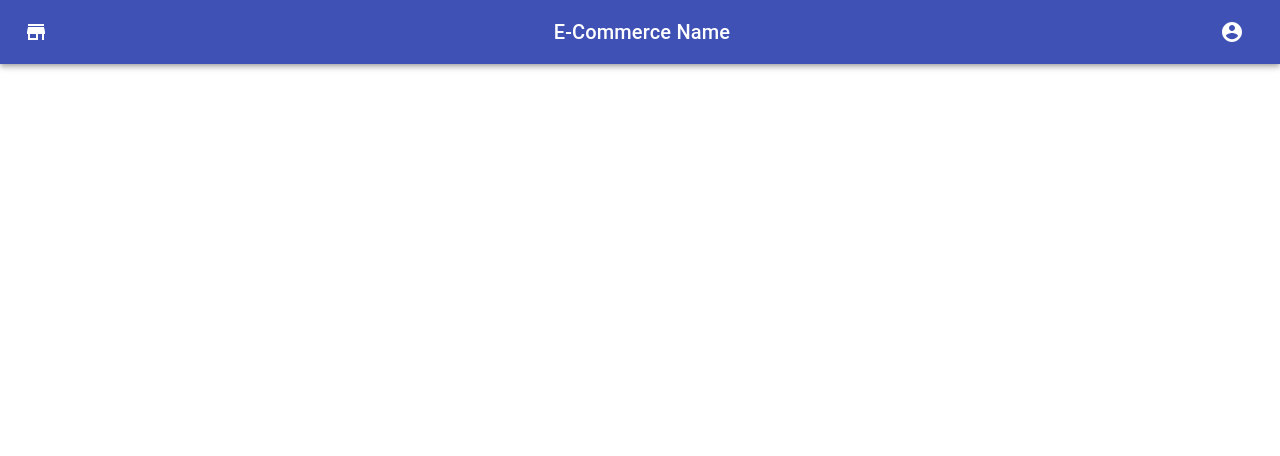
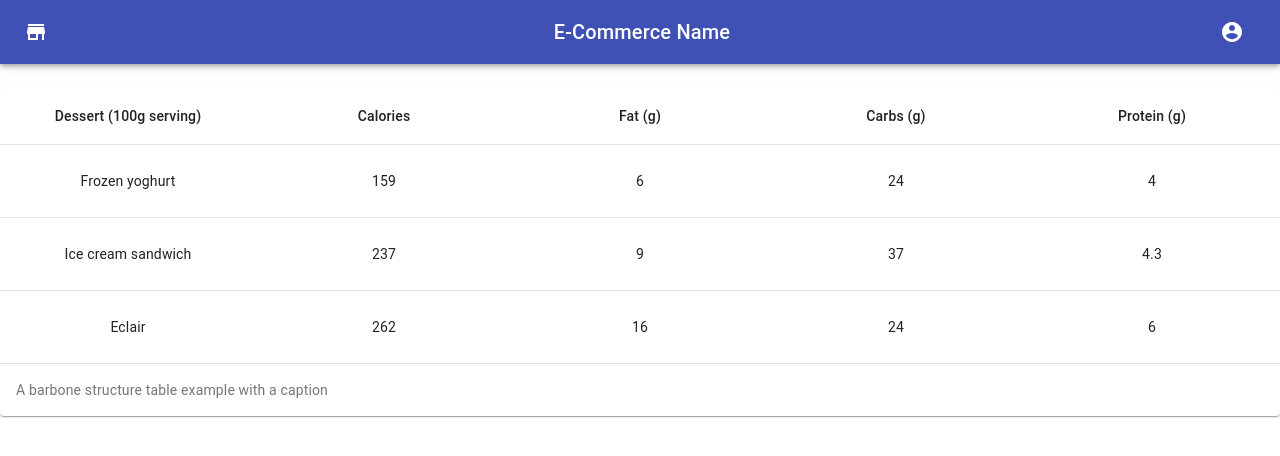
Before and after one commit to msymbolEJA/frontend-textile, a React (Create React App) app: page /edit-cell in a window 1280 px wide. Shown: the top 456 px of the page. Built offline with nearby package versions, Linux system fonts and the light colour scheme; sample sign-in values are in the browser's storage.

Commit message:
add editable cell when click cell

```diff
--- a/src/components/dashboard/DeliveredOrders.js
+++ b/src/components/dashboard/DeliveredOrders.js
@@ -25,7 +25,7 @@ export default function DeliveredOrders() {
   const history = useHistory();
 
   const handleClick = () => {
-    history.push("/orders");
+    history.push("/edit-cell");
   };
 
   return (
--- /dev/null
+++ b/src/components/editablecell/EditableCell.js
@@ -0,0 +1,159 @@
+import React from "react";
+import { makeStyles } from "@material-ui/core/styles";
+import Table from "@material-ui/core/Table";
+import TableBody from "@material-ui/core/TableBody";
+import TableCell from "@material-ui/core/TableCell";
+import TableHead from "@material-ui/core/TableHead";
+import TableRow from "@material-ui/core/TableRow";
+import Input from "@material-ui/core/Input";
+import Paper from "@material-ui/core/Paper";
+
+const useStyles = makeStyles(theme => ({
+    root: {
+        width: "100%",
+        marginTop: theme.spacing(3),
+        overflowX: "auto"
+    },
+    table: {
+        minWidth: 650
+    },
+    selectTableCell: {
+        width: 60
+    },
+    tableCell: {
+        width: 130,
+        height: 40
+    },
+    input: {
+        width: 130,
+        height: 40
+    }
+}));
+
+const createData = (name, calories, fat, carbs, protein) => ({
+    id: name.replace(" ", "_"),
+    name,
+    calories,
+    fat,
+    carbs,
+    protein,
+    isEditMode: false
+});
+
+const CustomTableCell = ({ row, name, onChange }) => {
+    const classes = useStyles();
+    const { isEditMode } = row;
+    return (
+        <TableCell align="center" className={classes.tableCell}>
+            {isEditMode ? (
+                <Input
+                    value={row[name]}
+                    name={name}
+                    onChange={e => onChange(e, row)}
+                    className={classes.input}
+                />
+            ) : (
+                    row[name]
+                )}
+        </TableCell>
+    );
+};
+
+function App() {
+    const [rows, setRows] = React.useState([
+        createData("Frozen yoghurt", 159, 6.0, 24, 4.0),
+        createData("Ice cream sandwich", 237, 9.0, 37, 4.3),
+        createData("Eclair", 262, 16.0, 24, 6.0)
+    ]);
+    const [previous, setPrevious] = React.useState({});
+    const classes = useStyles();
+
+    const onChange = (e, row) => {
+        if (!previous[row.id]) {
+            setPrevious(state => ({ ...state, [row.id]: row }));
+        }
+        const value = e.target.value;
+        const name = e.target.name;
+        const { id } = row;
+        const newRows = rows.map(row => {
+            if (row.id === id) {
+                return { ...row, [name]: value };
+            }
+            return row;
+        });
+        setRows(newRows);
+    };
+
+    const handleRowClick = (e) => {
+        const id = e.currentTarget.id
+        setRows(state => {
+            return rows.map(row => {
+                if (row.id === id) {
+                    return { ...row, isEditMode: true };
+                }
+                return row;
+            });
+        });
+        //onToggleEditMode(e.currentTarget.id)
+    }
+
+    const handleRowKeyDown = (e) => {
+        if (e.key === 'Enter') {
+            const id = e.currentTarget.id
+            setRows(state => {
+                return rows.map(row => {
+                    if (row.id === id) {
+                        return { ...row, isEditMode: false };
+                    }
+                    return row;
+                });
+            });
+        }
+    }
+
+    const handleRowBlur = (e) => {
+        const id = e.currentTarget.id
+        setRows(state => {
+            return rows.map(row => {
+                if (row.id === id) {
+                    return { ...row, isEditMode: false };
+                }
+                return row;
+            });
+        });
+    }
+
+    return (
+        <Paper className={classes.root}>
+            <Table className={classes.table} aria-label="caption table">
+                <caption>A barbone structure table example with a caption</caption>
+                <TableHead>
+                    <TableRow>
+                        <TableCell align="center">Dessert (100g serving)</TableCell>
+                        <TableCell align="center">Calories</TableCell>
+                        <TableCell align="center">Fat&nbsp;(g)</TableCell>
+                        <TableCell align="center">Carbs&nbsp;(g)</TableCell>
+                        <TableCell align="center">Protein&nbsp;(g)</TableCell>
+                    </TableRow>
+                </TableHead>
+                <TableBody>
+                    {rows.map(row => (
+                        <TableRow key={row.id} id={row.id}
+                            onClick={(e) => handleRowClick(e)}
+                            onBlur={(e) => handleRowBlur(e)}
+                            onKeyDown={(e) => handleRowKeyDown(e)}
+                        >
+                            <CustomTableCell {...{ row, name: "name", onChange }} />
+                            <CustomTableCell {...{ row, name: "calories", onChange }} />
+                            <CustomTableCell {...{ row, name: "fat", onChange }} />
+                            <CustomTableCell {...{ row, name: "carbs", onChange }} />
+                            <CustomTableCell {...{ row, name: "protein", onChange }} />
+                        </TableRow>
+                    ))}
+                </TableBody>
+            </Table>
+        </Paper>
+    );
+}
+
+export default App
--- a/src/router/Router.js
+++ b/src/router/Router.js
@@ -9,14 +9,15 @@ import Register from "../components/register/Register";
 import DueDate from "../components/orders/duedate/DueDate"
 import OrderPrep from "../components/orders/orderprep/OrderPrep"
 import PrivateRouter from './PrivateRouter';
+import EditableCell from '../components/editablecell/EditableCell'
 
 const AppRouter = () => {
   return (
     <Router>
       <Switch>
         <Route exact path="/" component={Login} />
+        <Route component={DefaultContainer} />
         <Route path="/register" component={Register} />
-        <Route component={DefaultContainer} />
       </Switch>
     </Router>
   );
@@ -31,7 +32,7 @@ const DefaultContainer = () => (
     <PrivateRouter exact path="/new-order" component={NewOrder} />
     <PrivateRouter exact path="/due-date" component={DueDate} />
     <PrivateRouter exact path="/order-prep" component={OrderPrep} />
-
+    <PrivateRouter exact path="/edit-cell" component={EditableCell} />
   </div>
 );
 
```
